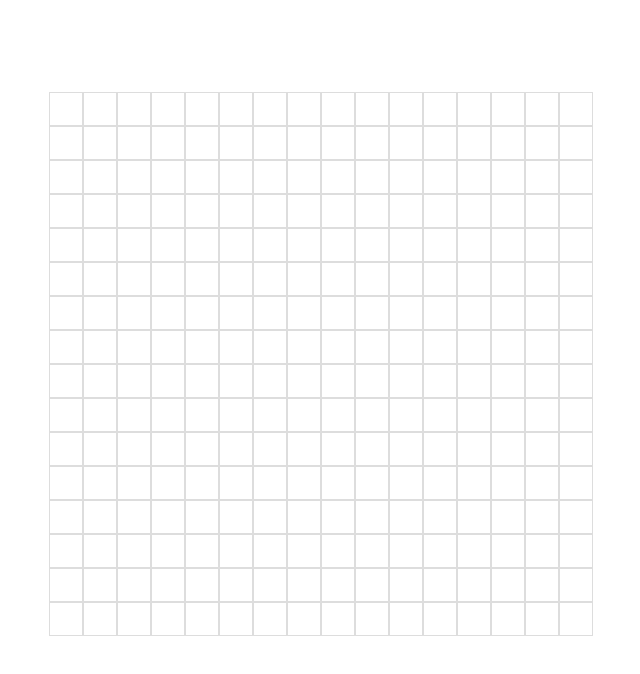
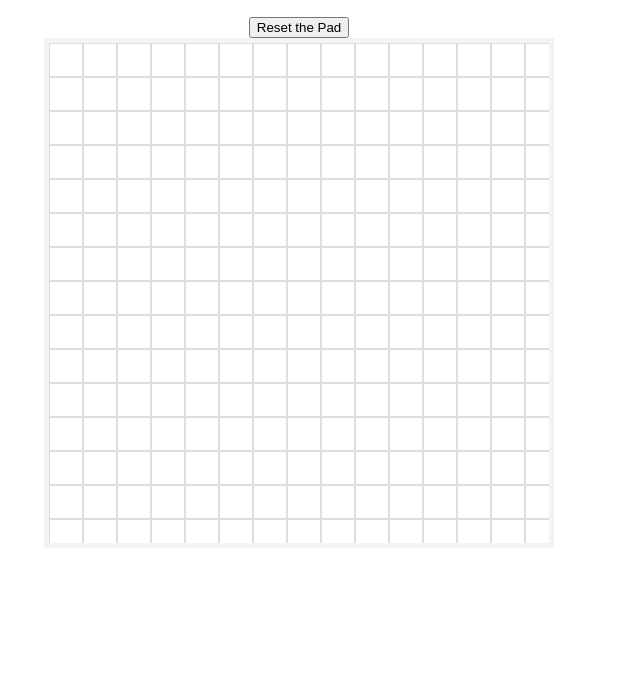
Before and after one commit to EphemSpirit/etch-a-sketch, a plain HTML site: page index.html in a window 1280 px wide. Shown: the part 50-724 px from the top of the page, without its empty margins (341-981 px from the left). Drawn offline with Linux system fonts and the light colour scheme.

Commit message:
added a button to reset the grid to a neutral state and allow re-drawing

```diff
--- a/index.html
+++ b/index.html
@@ -9,6 +9,9 @@
     <div class='header'>
       <h2 id='game-title'>Etch-A-Sketch!</h2>
     </div>
+    <div id='nav'>
+      <button id='reset-btn'>Reset the Pad</button>
+    </div>
     <div id="container">
     </div>
   </body>
--- a/main.js
+++ b/main.js
@@ -9,7 +9,7 @@ function makeGrid (rows, cols) {
   }
 }
 
-makeGrid(16, 16);
+makeGrid(30, 30);
 
 let gridItems = document.querySelectorAll(".grid-item");
 
@@ -19,6 +19,13 @@ gridItems.forEach((gridItem) => {
   });
 });
 
+let resetButton = document.querySelector("#reset-btn");
+
+resetButton.addEventListener("click", () => {
+  gridItems.forEach((gridItem) => {
+    gridItem.style.backgroundColor = 'white';
+  });
+});
 // gridItem.onmouseover = function () {
 //   this.style.backgroundColor = 'black';
 // }
--- a/style.css
+++ b/style.css
@@ -18,10 +18,12 @@
   display: grid;
   grid-template-rows: repeat(var(--grid-rows), 1fr);
   grid-template-columns: repeat(var(--grid-cols), 1fr);
-  padding-top: 75px;
+  margin-top: 75px;
   height: 500px;
   width: 500px;
+  border: 5px solid #f3f3f3;
   margin: 0 auto;
+  overflow: hidden;
 }
 
 .grid-item {
@@ -29,6 +31,10 @@
   border: 1px solid #ddd;
 }
 
+#nav {
+  text-align: center;
+}
+
 /* .grid-item:hover {
   background-color: black;
 } */
```
